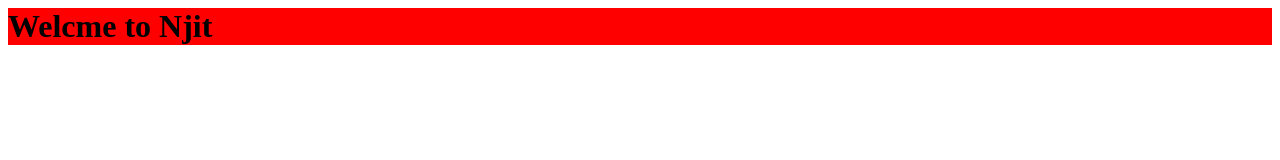
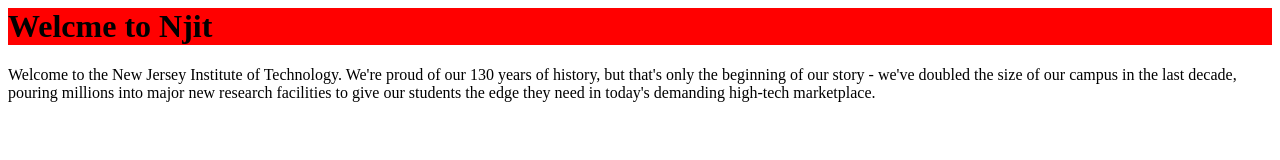
Before and after one commit to hs574/homework2, a plain HTML site: page index.html in a window 1280 px wide. Drawn offline with Linux system fonts and the light colour scheme.

Commit message:
Second commit

```diff
--- a/index.html
+++ b/index.html
@@ -1,4 +1,5 @@
 <html>
 <body>
 <h1 style="background-color:red">Welcme to Njit</h1>
+<p>Welcome to the New Jersey Institute of Technology. We're proud of our 130 years of history, but that's only the beginning of our story - we've doubled the size of our campus in the last decade, pouring millions into major new research facilities to give our students the edge they need in today's demanding high-tech marketplace.</p>
 </body>
```
